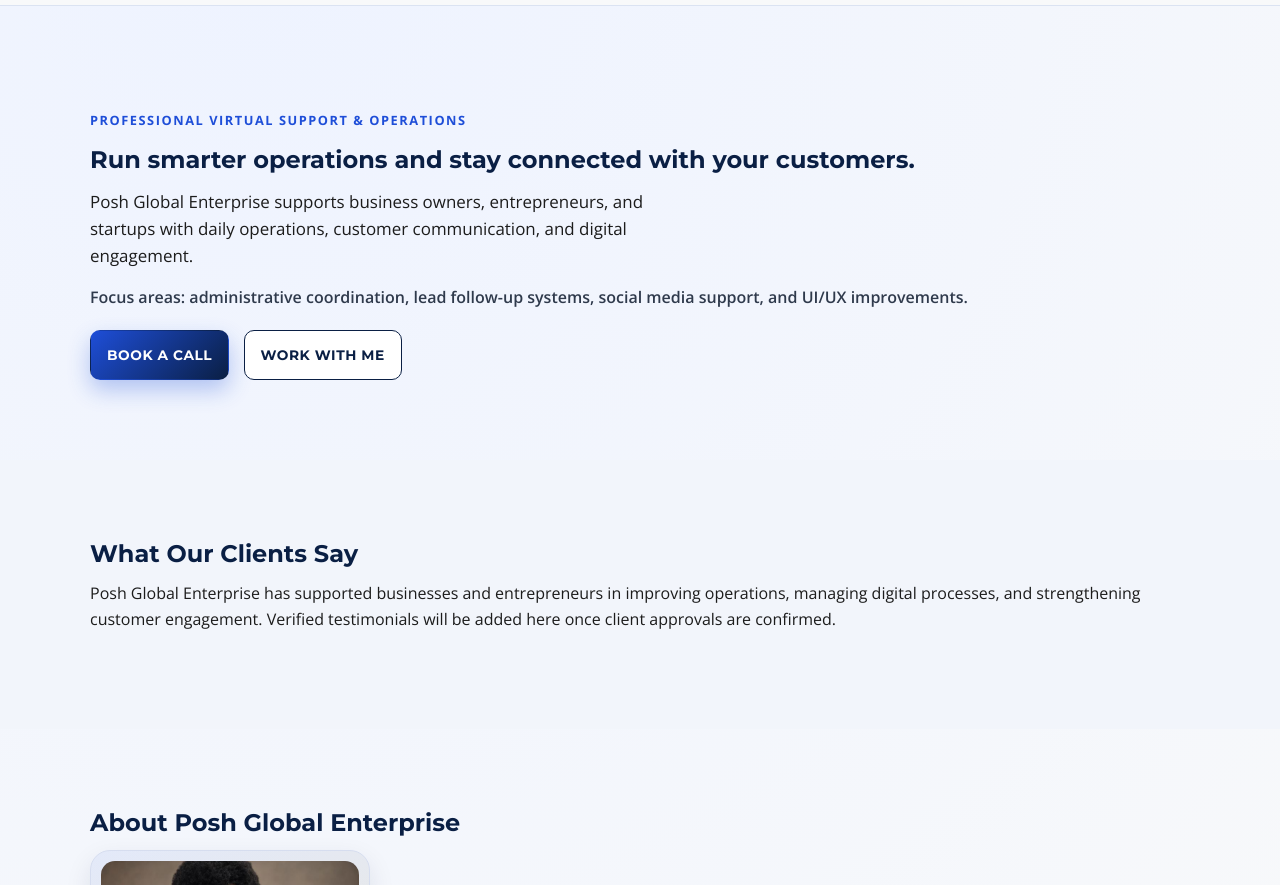
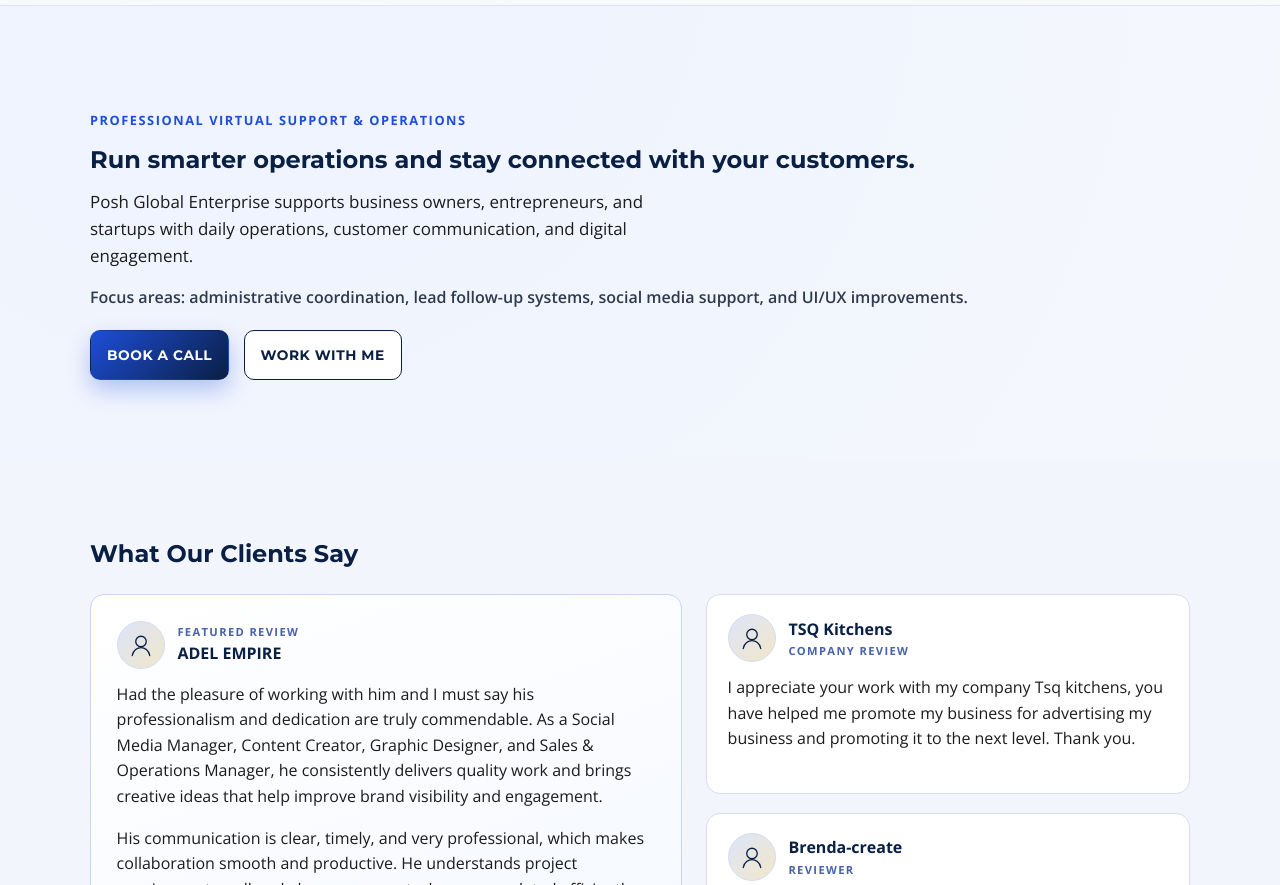
Before and after one commit to ArcTyXiaN/teeposh, a plain HTML site: page index.html in a window 1280 px wide. Shown: the part 67-952 px from the top of the page. Drawn offline with nearby package versions, Linux system fonts and the light colour scheme.

Commit message:
added customer review

```diff
--- a/index.html
+++ b/index.html
@@ -45,7 +45,57 @@
     <section class="section section-alt">
       <div class="container reveal">
         <h2>What Our Clients Say</h2>
-        <p>Posh Global Enterprise has supported businesses and entrepreneurs in improving operations, managing digital processes, and strengthening customer engagement. Verified testimonials will be added here once client approvals are confirmed.</p>
+        <div class="testimonial-layout">
+          <article class="card testimonial-feature">
+            <div class="testimonial-head">
+              <span class="avatar" aria-hidden="true">
+                <svg viewBox="0 0 64 64" role="img" focusable="false">
+                  <circle cx="32" cy="24" r="12"></circle>
+                  <path d="M12 56c2-12 12-18 20-18s18 6 20 18"></path>
+                </svg>
+              </span>
+              <div>
+                <p class="eyebrow">Featured Review</p>
+                <p class="name">ADEL EMPIRE</p>
+              </div>
+            </div>
+            <p>Had the pleasure of working with him and I must say his professionalism and dedication are truly commendable. As a Social Media Manager, Content Creator, Graphic Designer, and Sales & Operations Manager, he consistently delivers quality work and brings creative ideas that help improve brand visibility and engagement.</p>
+            <p>His communication is clear, timely, and very professional, which makes collaboration smooth and productive. He understands project requirements well and always ensures tasks are completed efficiently and to a high standard.</p>
+            <p>I highly recommend his services to anyone looking for someone reliable, creative, and result-driven. It has been a great experience working with him.</p>
+          </article>
+          <div class="testimonial-grid">
+            <article class="card testimonial-card">
+              <div class="testimonial-head">
+                <span class="avatar" aria-hidden="true">
+                  <svg viewBox="0 0 64 64" role="img" focusable="false">
+                    <circle cx="32" cy="24" r="12"></circle>
+                    <path d="M12 56c2-12 12-18 20-18s18 6 20 18"></path>
+                  </svg>
+                </span>
+                <div>
+                  <p class="name">TSQ Kitchens</p>
+                  <p class="eyebrow">Company Review</p>
+                </div>
+              </div>
+              <p>I appreciate your work with my company Tsq kitchens, you have helped me promote my business for advertising my business and promoting it to the next level. Thank you.</p>
+            </article>
+            <article class="card testimonial-card">
+              <div class="testimonial-head">
+                <span class="avatar" aria-hidden="true">
+                  <svg viewBox="0 0 64 64" role="img" focusable="false">
+                    <circle cx="32" cy="24" r="12"></circle>
+                    <path d="M12 56c2-12 12-18 20-18s18 6 20 18"></path>
+                  </svg>
+                </span>
+                <div>
+                  <p class="name">Brenda-create</p>
+                  <p class="eyebrow">Reviewer</p>
+                </div>
+              </div>
+              <p>Working with you has made my work easy. You help me satisfy my clients needs be it video editing, creating of flyers and other graphic design you are the best in it. You understand my needs and request effortlessly. Thank you for being good at what you do.</p>
+            </article>
+          </div>
+        </div>
       </div>
     </section>
 
--- a/styles.css
+++ b/styles.css
@@ -257,6 +257,69 @@
   margin-bottom: 1.4rem;
 }
 
+.testimonial-layout {
+  display: grid;
+  grid-template-columns: 1.1fr 0.9fr;
+  gap: 1.5rem;
+  margin-top: 1.6rem;
+}
+
+.testimonial-feature {
+  padding: 1.6rem;
+  background: linear-gradient(160deg, #ffffff 0%, #f3f7ff 100%);
+  border: 1px solid #c9d6f5;
+}
+
+.testimonial-grid {
+  display: grid;
+  gap: 1.2rem;
+}
+
+.testimonial-card {
+  padding: 1.2rem 1.3rem;
+}
+
+.testimonial-head {
+  display: flex;
+  align-items: center;
+  gap: 0.8rem;
+  margin-bottom: 0.8rem;
+}
+
+.avatar {
+  width: 48px;
+  height: 48px;
+  border-radius: 50%;
+  display: grid;
+  place-items: center;
+  background: linear-gradient(135deg, rgba(30, 78, 216, 0.15), rgba(201, 162, 39, 0.25));
+  border: 1px solid #d3dcf5;
+}
+
+.avatar svg {
+  width: 28px;
+  height: 28px;
+  fill: none;
+  stroke: var(--deep-navy);
+  stroke-width: 3;
+  stroke-linecap: round;
+}
+
+.name {
+  font-weight: 700;
+  color: var(--deep-navy);
+  margin: 0;
+}
+
+.eyebrow {
+  margin: 0;
+  text-transform: uppercase;
+  letter-spacing: 0.12em;
+  font-size: 0.7rem;
+  font-weight: 700;
+  color: #4863a9;
+}
+
 .results-strip {
   padding: 1rem 1.2rem;
   border-radius: var(--radius);
@@ -303,7 +366,8 @@
 @media (max-width: 960px) {
   .hero-grid,
   .cards,
-  .about-grid {
+  .about-grid,
+  .testimonial-layout {
     grid-template-columns: 1fr 1fr;
   }
 
@@ -336,7 +400,8 @@
   .hero-grid,
   .cards,
   .about-grid,
-  .about-intro {
+  .about-intro,
+  .testimonial-layout {
     grid-template-columns: 1fr;
   }
 
```
